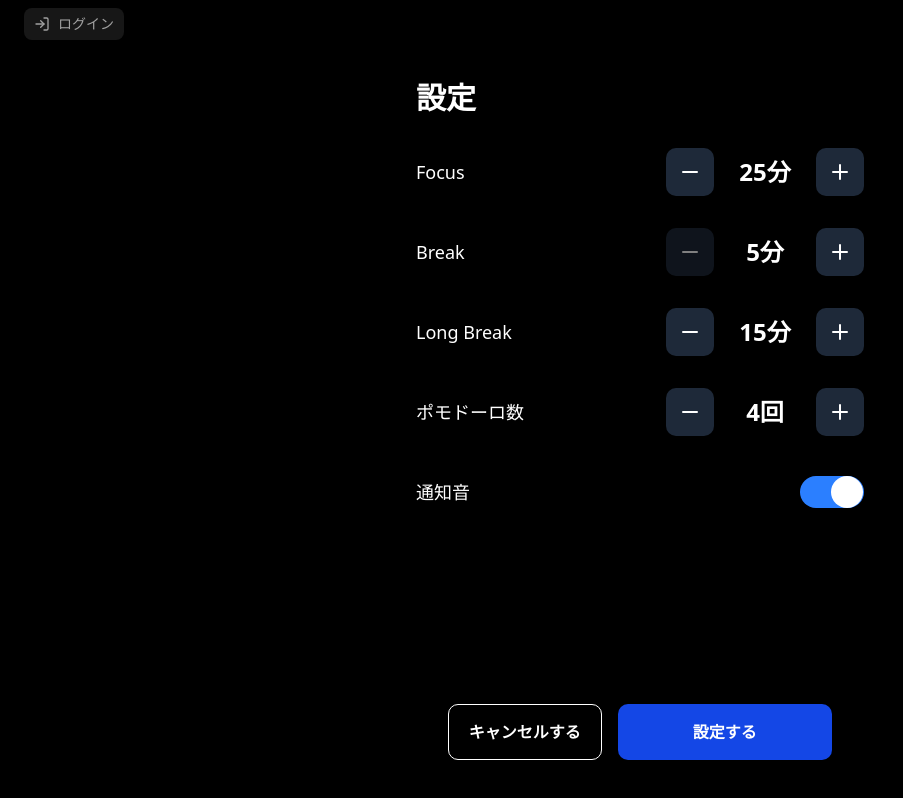
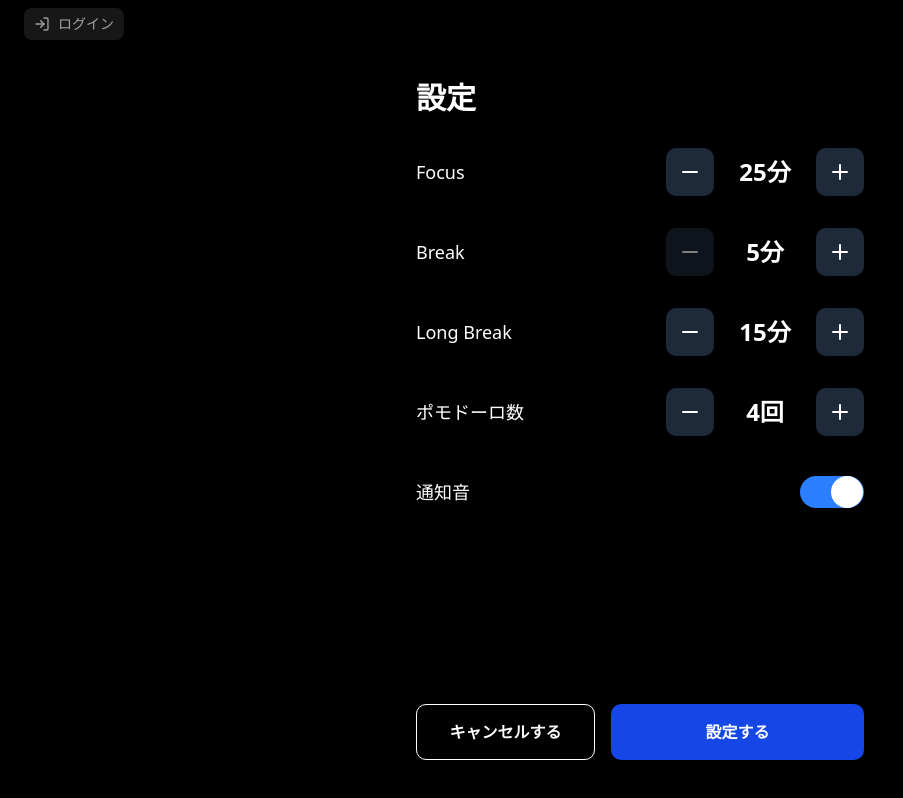
Before and after one commit to TYMtwilight/pomodoro-timer, a Next.js app: page /settings in a window 1280 px wide. Shown: the whole page, without its empty margins (0-903 px from the left). Built offline with nearby package versions, Linux system fonts and the light colour scheme; no server answers.

Commit message:
refactor(layout): 設定画面のボタンエリアの微調整

```diff
--- a/app/(public)/settings/page.tsx
+++ b/app/(public)/settings/page.tsx
@@ -208,7 +208,7 @@ export default function SettingsPage() {
             />
           </div>
         </div>
-        <div className="flex gap-4 w-full max-w-md absolute z-10 bottom-0 p-8 left-0">
+        <div className="flex gap-4 w-full max-w-md absolute z-10 bottom-0 py-8 left-0">
           {/* 左: キャンセルボタン */}
           <div className="basis-[40%]">
             <div className="min-w-max">
```
